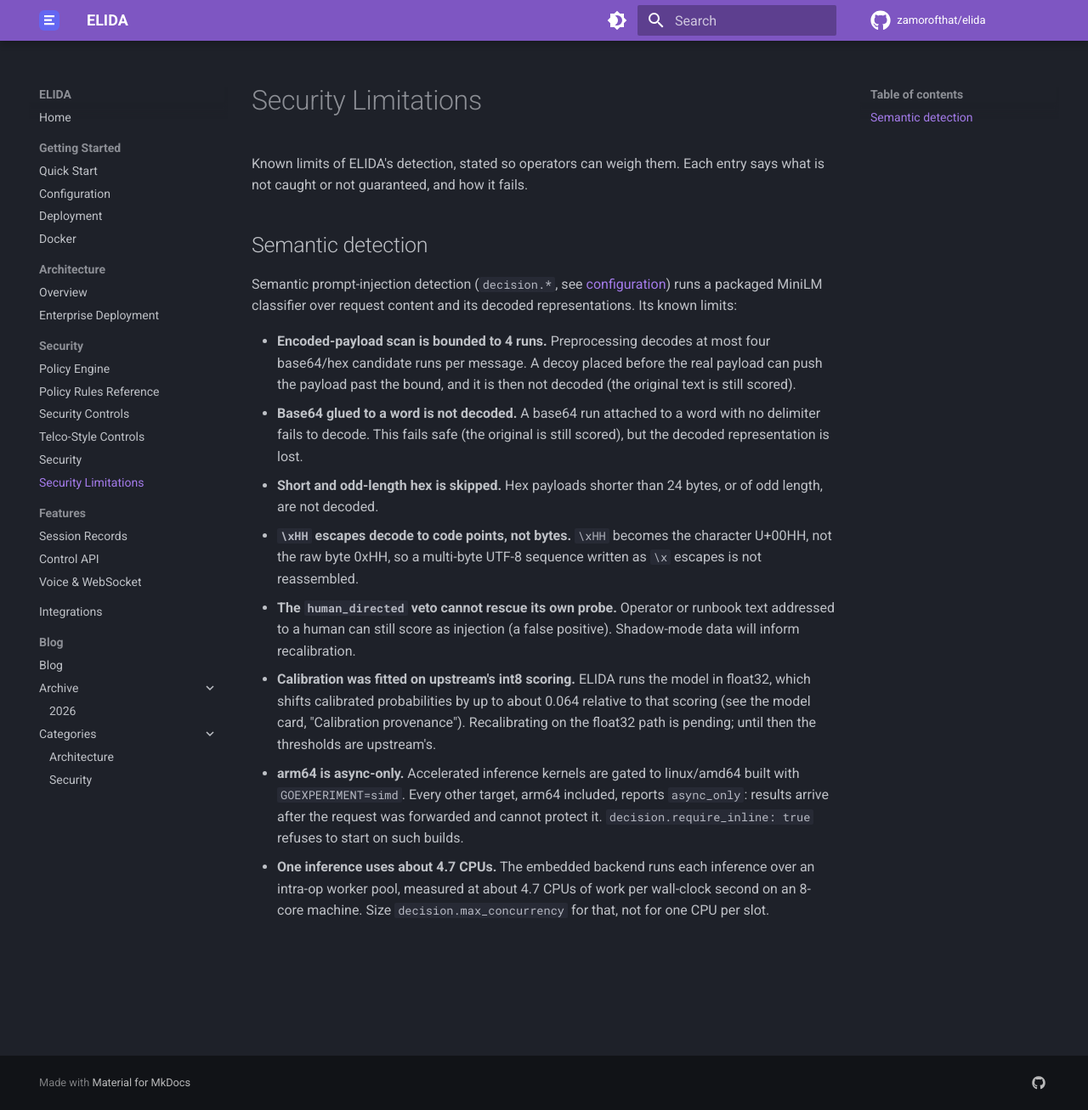
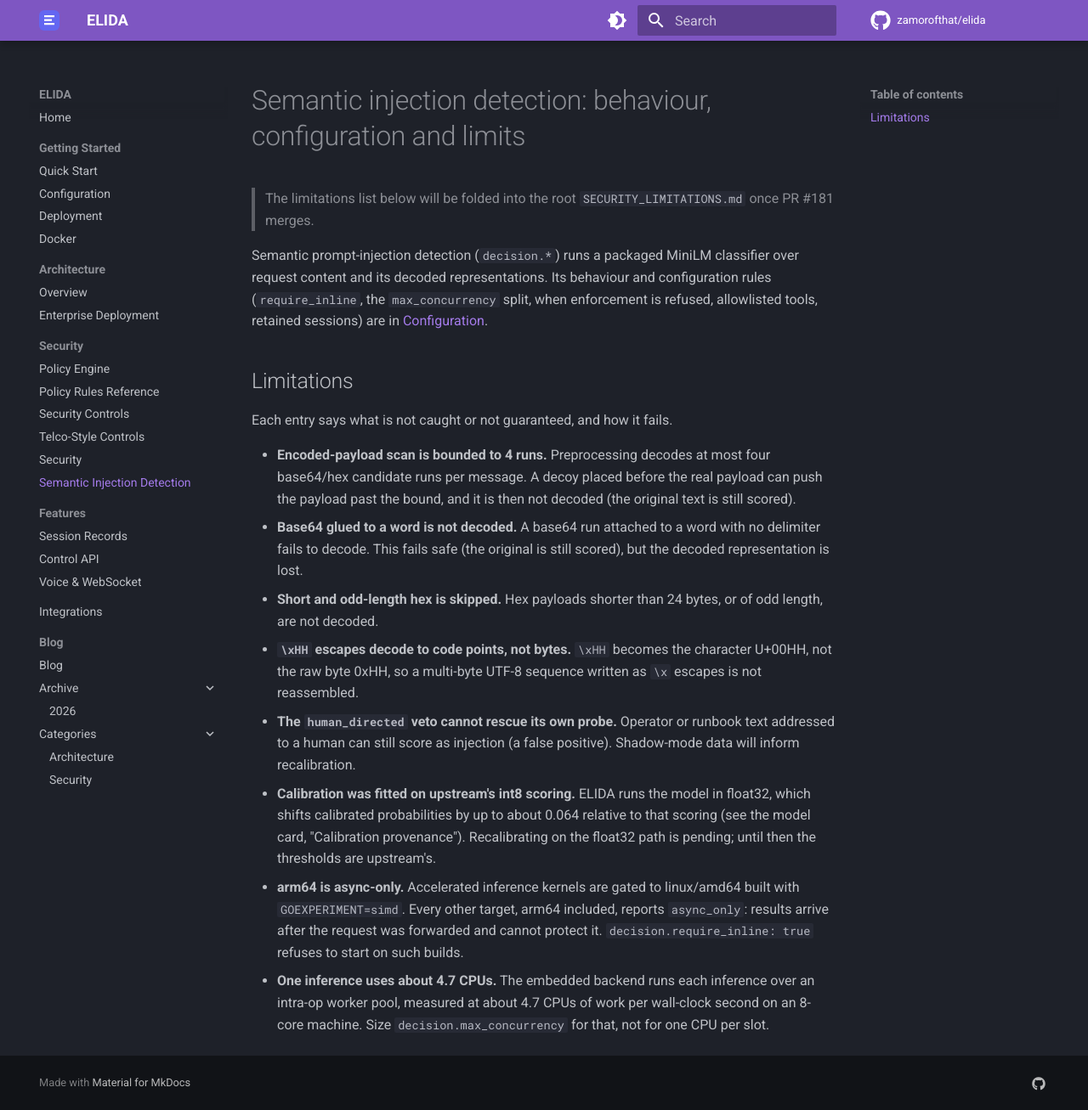
Before and after one commit to zamorofthat/elida, an MkDocs documentation site: the page built from docs/semantic-detection.md, in a window 1280 px wide and 1307 px high. Shown: the whole window at 85% size. Built offline with MkDocs 1.6.1 and Material for MkDocs 9.7.7, drawn with Linux system fonts in a browser that asks for light colours; comment, search, counter and statistics services are not loaded.

Commit message:
docs: rename the semantic detection limits page to docs/semantic-detection.md
PR #181 adds a root-level SECURITY_LIMITATIONS.md; a docs/ file of the
same name would leave two. The page is now "Semantic injection
detection: behaviour, configuration and limits", notes that its
limitations list will be folded into the root SECURITY_LIMITATIONS.md
once PR #181 merges, and links to the decision.* configuration section.
The mkdocs nav entry and the configuration.md link follow the rename.

```diff
--- a/docs/SECURITY_LIMITATIONS.md
+++ b/docs/semantic-detection.md
@@ -1,14 +1,17 @@
-# Security Limitations
+# Semantic injection detection: behaviour, configuration and limits
 
-Known limits of ELIDA's detection, stated so operators can weigh them. Each
-entry says what is not caught or not guaranteed, and how it fails.
+> The limitations list below will be folded into the root
+> `SECURITY_LIMITATIONS.md` once PR #181 merges.
 
-## Semantic detection
+Semantic prompt-injection detection (`decision.*`) runs a packaged MiniLM
+classifier over request content and its decoded representations. Its
+behaviour and configuration rules (`require_inline`, the `max_concurrency`
+split, when enforcement is refused, allowlisted tools, retained sessions) are
+in [Configuration](configuration.md#semantic-injection-detection-decision).
 
-Semantic prompt-injection detection (`decision.*`, see
-[configuration](configuration.md#semantic-injection-detection-decision)) runs a
-packaged MiniLM classifier over request content and its decoded
-representations. Its known limits:
+## Limitations
+
+Each entry says what is not caught or not guaranteed, and how it fails.
 
 - **Encoded-payload scan is bounded to 4 runs.** Preprocessing decodes at most
   four base64/hex candidate runs per message. A decoy placed before the real
--- a/mkdocs.yml
+++ b/mkdocs.yml
@@ -75,7 +75,7 @@
     - Security Controls: security-controls.md
     - Telco-Style Controls: telco-controls.md
     - Security: security.md
-    - Security Limitations: SECURITY_LIMITATIONS.md
+    - Semantic Injection Detection: semantic-detection.md
   - Features:
     - Session Records: session-records.md
     - Control API: api.md
```
Also changed, not shown: docs/configuration.md (+1 -1 lines).
